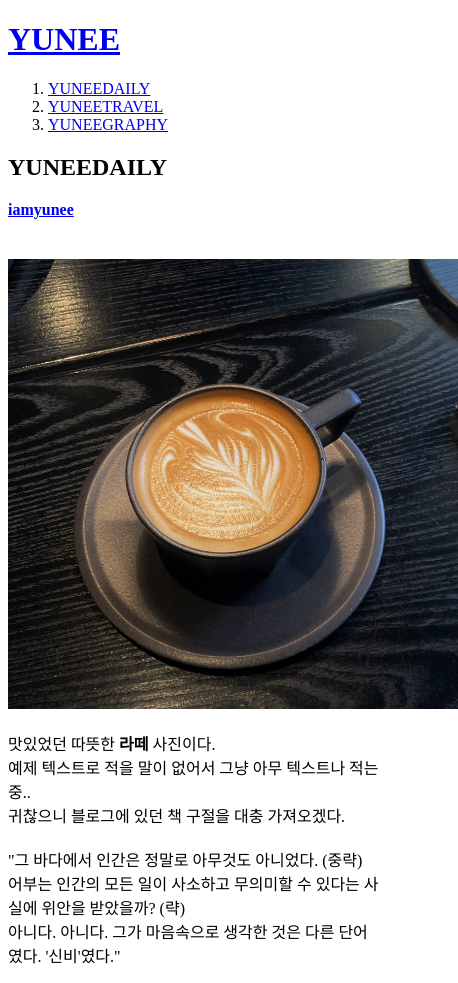
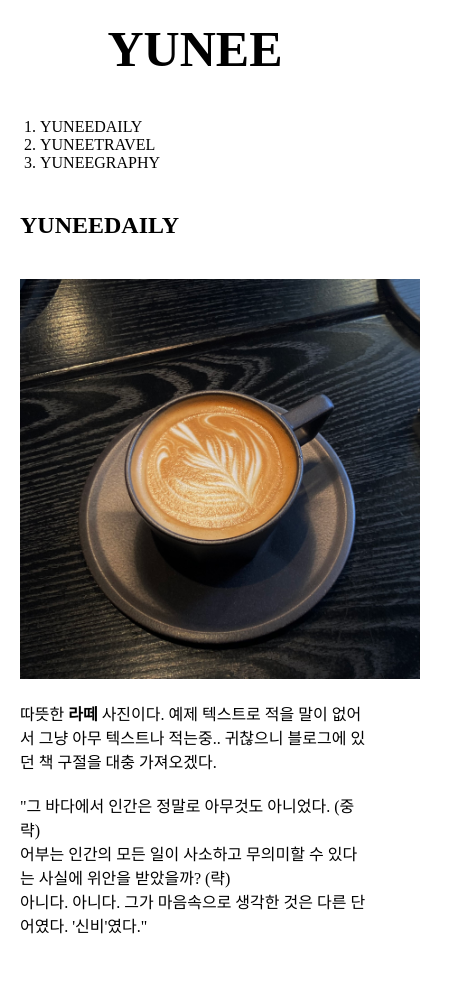
Before and after one commit to yunee22/my-first-website, a plain HTML site: page 1.html in a window 390 px wide. Shown: the whole page, 458 px wide, since content can reach past the window. After the commit the page ends 953 px from the top, so only its background shows below. Drawn offline with Linux system fonts and the light colour scheme; a script that the page names is missing.

Commit message:
style.css

```diff
--- a/1.html
+++ b/1.html
@@ -3,59 +3,27 @@
 <head>
   <title>iamyunee-daily</title>
   <meta charset="utf-8">
-  <!-- Global site tag (gtag.js) - Google Analytics -->
-  <script async src="https://www.googletagmanager.com/gtag/js?id=G-9SSXMH9ZSY"></script>
-  <script>
-    window.dataLayer = window.dataLayer || [];
-    function gtag(){dataLayer.push(arguments);}
-    gtag('js', new Date());
-
-    gtag('config', 'G-9SSXMH9ZSY');
-  </script>
-
+  <link rel="stylesheet" href="style.css">
 </head>
 <body>
-  <h1><a href="index.html">YUNEE</h1>
+  <h1><a href="index.html">YUNEE</a></h1>
+  <div id="grid">
     <ol>
       <li><a href="1.html">YUNEEDAILY</a></li>
       <li><a href="2.html">YUNEETRAVEL</a></li>
       <li><a href="3.html">YUNEEGRAPHY</a></li>
     </ol>
+    <div id="article">
       <h2>YUNEEDAILY</h2>
-  <strong><a href="https://blog.naver.com/iamyunee" target="_blank" title="네이버 블로그">iamyunee</a></strong>
-
         <p style="margin-top:40px;">
-  <img src="sample.jpeg" width="450px"> <br>
+        <img src="sample.jpeg" width="400px"> <br>
         <br>
-  맛있었던 따뜻한 <strong>라떼</strong> 사진이다.<br>
-  예제 텍스트로 적을 말이 없어서 그냥 아무 텍스트나 적는중..<br>
-  귀찮으니 블로그에 있던 책 구절을 대충 가져오겠다.</p>
+        따뜻한 <strong>라떼</strong> 사진이다. 예제 텍스트로 적을 말이 없어서 그냥 아무 텍스트나 적는중.. 귀찮으니 블로그에 있던 책 구절을 대충 가져오겠다.</p>
         <p style="margin-top:20px;"">
         "그 바다에서 인간은 정말로 아무것도 아니었다. (중략)<br>
         어부는 인간의 모든 일이 사소하고 무의미할 수 있다는 사실에 위안을 받았을까? (략)<br>
         아니다. 아니다. 그가 마음속으로 생각한 것은 다른 단어였다. '신비'였다."</p>
-
-  <p>
-    <div id="disqus_thread"></div>
-<script>
-    /**
-    *  RECOMMENDED CONFIGURATION VARIABLES: EDIT AND UNCOMMENT THE SECTION BELOW TO INSERT DYNAMIC VALUES FROM YOUR PLATFORM OR CMS.
-    *  LEARN WHY DEFINING THESE VARIABLES IS IMPORTANT: https://disqus.com/admin/universalcode/#configuration-variables    */
-    /*
-    var disqus_config = function () {
-    this.page.url = PAGE_URL;  // Replace PAGE_URL with your page's canonical URL variable
-    this.page.identifier = PAGE_IDENTIFIER; // Replace PAGE_IDENTIFIER with your page's unique identifier variable
-    };
-    */
-    (function() { // DON'T EDIT BELOW THIS LINE
-    var d = document, s = d.createElement('script');
-    s.src = 'https://yunee22.disqus.com/embed.js';
-    s.setAttribute('data-timestamp', +new Date());
-    (d.head || d.body).appendChild(s);
-    })();
-</script>
-<noscript>Please enable JavaScript to view the <a href="https://disqus.com/?ref_noscript">comments powered by Disqus.</a></noscript>
-</p>
-
+    </div>
+  </div>
 </body>
 </html>
--- /dev/null
+++ b/style.css
@@ -0,0 +1,44 @@
+  body {
+    margin: 0;
+  }
+  a {
+    color:black;
+    text-decoration: none;
+  }
+  h1 {
+    font-size:50px;
+    text-align: center;
+    border-bottom:1px solid gray;
+    margin:0;
+    padding: 20px;
+  }
+  ol {
+    border-right:1px solid gray;
+    width:150px;
+    margin:0px;
+    padding:20px;
+  }
+  #grid {
+    display: grid;
+    grid-template-columns: 210px 1fr;
+  }
+  #grid ol {
+    padding-left: 40px;
+  }
+  #grid #article {
+    padding: 0px 20px 0px 20px;
+  }
+  @media(max-width:650px){
+    #grid{
+      display: block;
+      }
+    ol{
+      border: none;
+    }
+    h1{
+      border-bottom:none;
+    }
+    #article{
+      padding: 0px;
+    }
+  }
```
Also changed, not shown: 2.html (+6 -14 lines), 3.html (+7 -14 lines), index.html (+8 -14 lines). Lines whose indentation alone changed are shown as unchanged.
